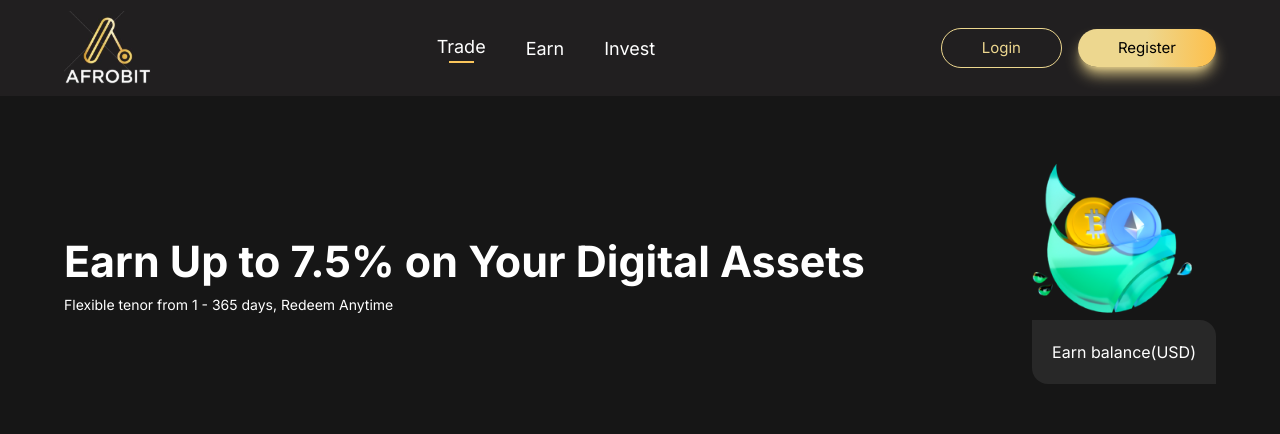
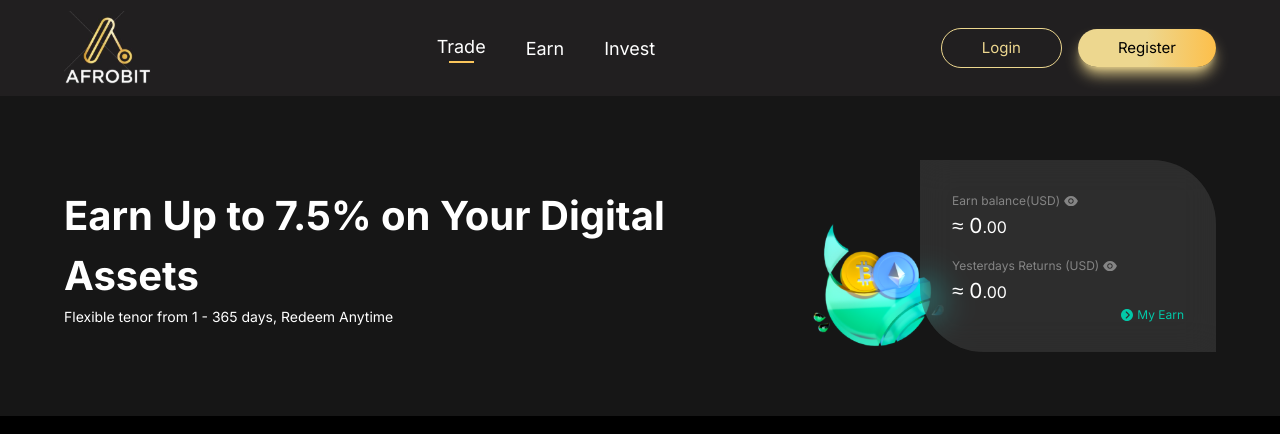
Before and after one commit to japheth-dew/afrobit_clone, a React (Create React App) app: page /earn in a window 1280 px wide. Shown: the top 434 px of the page. Built offline with nearby package versions, Linux system fonts and the light colour scheme.

Commit message:
commit on 20 aug 2022

```diff
--- a/src/component/Earn/Earn.jsx
+++ b/src/component/Earn/Earn.jsx
@@ -1,38 +1,64 @@
-import React from 'react'
-import ethPocket from "../../assets/svgs/ethPocket.svg"
+import React from "react";
+import ethPocket from "../../assets/svgs/ethPocket.svg";
+import eye from "../../assets/svgs/eye.svg";
+import greenArrow from "../../assets/svgs/greenArrow.svg";
 
-const Top = ()=>{
+const Top = () => {
   return (
     <div className=" md:p-[4rem] p-[1rem] bg-[#161616] flex items-center justify-between text-white">
-        <div>
-          <p className="font-[700] text-[43px] ">
+      <div className="w-[60%]">
+        <p className="font-[700] text-[40px] ">
           Earn Up to 7.5% on Your Digital Assets
         </p>
         <p className="font-[400] text-[14px]">
           Flexible tenor from 1 - 365 days, Redeem Anytime
         </p>
       </div>
+
+      <div className="flex items-end w-[35%]">
+        <div className=" relative   -mr-[1.5rem] ">
+          <img className="w-[12rem]" src={ethPocket} alt="" />
+        </div>
+
+        <div className=" relative rounded-tr-[4rem] rounded-bl-[4rem] p-[2rem] bg-white/10 backdrop-blur-lg w-full h-[12rem] text-[12px] text-[#858585]">
+          <div className="mb-[1rem]">
+            <div className="flex items-center gap-1">
+              <span>Earn balance(USD)</span>
+              <img src={eye} alt="" />
+            </div>
+            <span className="text-[1.3rem] text-white font-[400]">
+              ≈ 0<span className="text-[1rem] ">.00</span>
+            </span>
+          </div>
+
           <div>
-          <div>
-            <img src={ethPocket} alt="" />
+            <div className="flex items-center gap-1">
+              <span>Yesterdays Returns (USD)</span>
+              <img src={eye} alt="" />
             </div>
-          <div className="rounded-tr-[1rem] transparent bg-[#C2C2C21A] rounded-bl-[1rem] p-5">
-            <div>
-              <div>
-                <span>Earn balance(USD)</span>
+            <span className="text-[1.3rem] text-white font-[400]">
+              ≈ 0<span className="text-[1rem] ">.00</span>
+            </span>
+          </div>
+
+          <div className="flex flex-col items-end">
+            <div className="text-[#02c8a8] flex gap-1 items-center  ">
+              <img src={greenArrow} alt="" />
+              <p> My Earn</p>
             </div>
           </div>
         </div>
       </div>
     </div>
   );
-}
-
+};
 
 const Earn = () => {
-  return <div >
+  return (
+    <div>
       <Top />
-  </div>;
-}
+    </div>
+  );
+};
 
-export default Earn
+export default Earn;
```
Also changed, not shown: src/assets/svgs/eye.svg (added), src/assets/svgs/greenArrow.svg (added), src/component/Footer/Footer.jsx (renamed from src/component/Body/Footer/Footer.jsx). Lines whose indentation alone changed are shown as unchanged.
